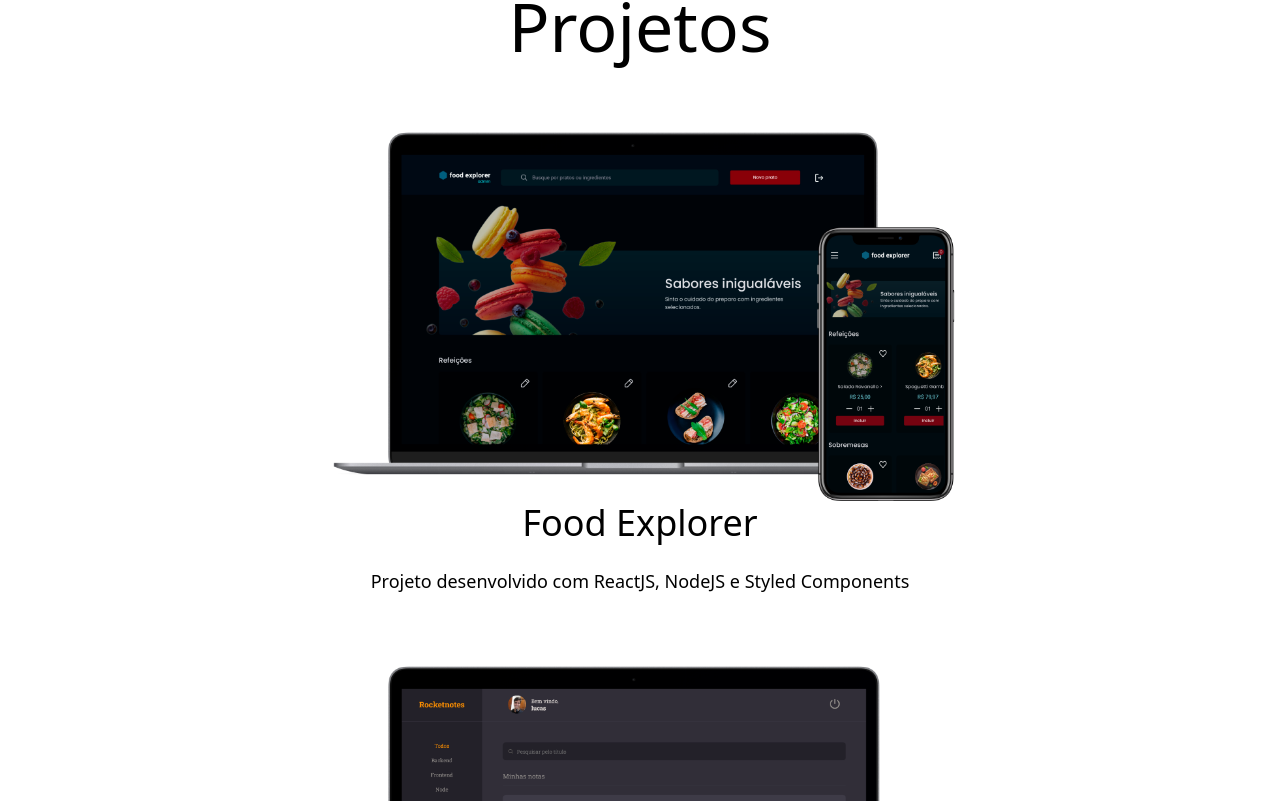
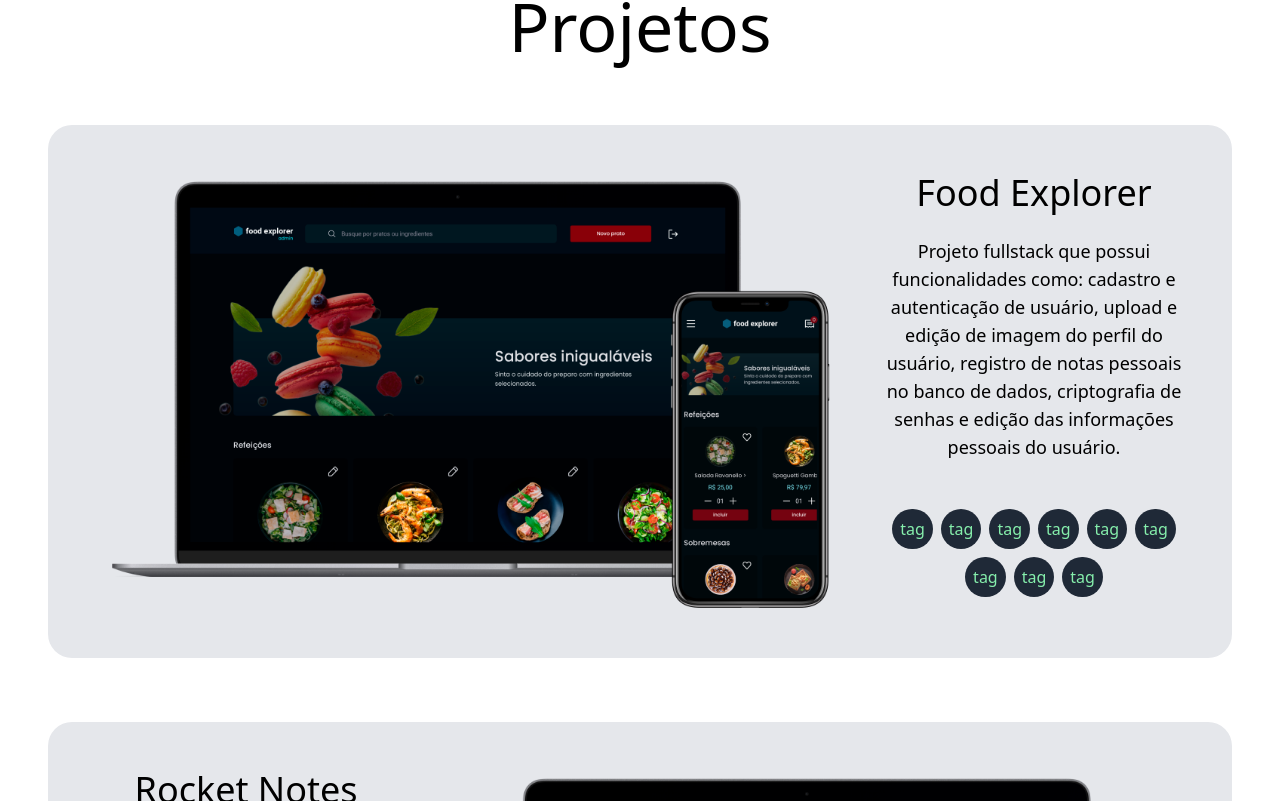
Before and after one commit to lucassaymon1/portfolio, a Next.js app: page / in a window 1280 px wide. Shown: the part 1159-1960 px from the top of the page. Built offline with nearby package versions, Linux system fonts and the light colour scheme.

Commit message:
feat: update projects section Layout and Design

```diff
--- a/src/components/imgContainer/index.tsx
+++ b/src/components/imgContainer/index.tsx
@@ -1,20 +1,47 @@
 import Image from 'next/image'
 import { StaticImageData } from 'next/image'
+import Tag from '../Tag'
+import { PropsWithChildren } from 'react'
 
 type ImgContainerProps = {
 	src: string | StaticImageData
 	title: string
+	direction: string
+	description: string
 }
 
-function ImgContainer({ src, title }: ImgContainerProps) {
+function ImgContainer({
+	src,
+	title,
+	direction,
+	description
+}: ImgContainerProps) {
 	return (
-		<div className="flex flex-col items-center justify-center">
-			<Image src={src} alt="Projeto Food Explorer" width={640} />
-			<a href=""></a>
-			<h3 className="text-4xl mb-6">{title}</h3>
-			<p className="text-lg">
-				Projeto desenvolvido com ReactJS, NodeJS e Styled Components
-			</p>
+		<div
+			className={`
+				bg-gray-200 p-12 rounded-3xl
+				md:flex ${
+					direction === 'left' ? 'flex-row' : 'flex-row-reverse'
+				} justify-between gap-12`}
+		>
+			<Image src={src} alt="Projeto Food Explorer" width={740} />
+
+			<div>
+				<a href=""></a>
+				<h3 className="text-4xl mb-6">{title}</h3>
+				<p className="text-lg mb-12">{description}</p>
+				<div className="flex justify-center align-center flex-wrap gap-2">
+					<Tag title="tag" />
+					<Tag title="tag" />
+					<Tag title="tag" />
+					<Tag title="tag" />
+					<Tag title="tag" />
+					<Tag title="tag" />
+					<Tag title="tag" />
+					<Tag title="tag" />
+					<Tag title="tag" />
+				</div>
+			</div>
 		</div>
 	)
 }
--- a/src/styles/globals.css
+++ b/src/styles/globals.css
@@ -8,7 +8,6 @@
   margin: 0;
 }
 :root {
-
 }
 
 
@@ -28,3 +27,6 @@
 span{
   color: #4ade80;
 }
+section{
+  padding-inline: 9rem;
+}
```
